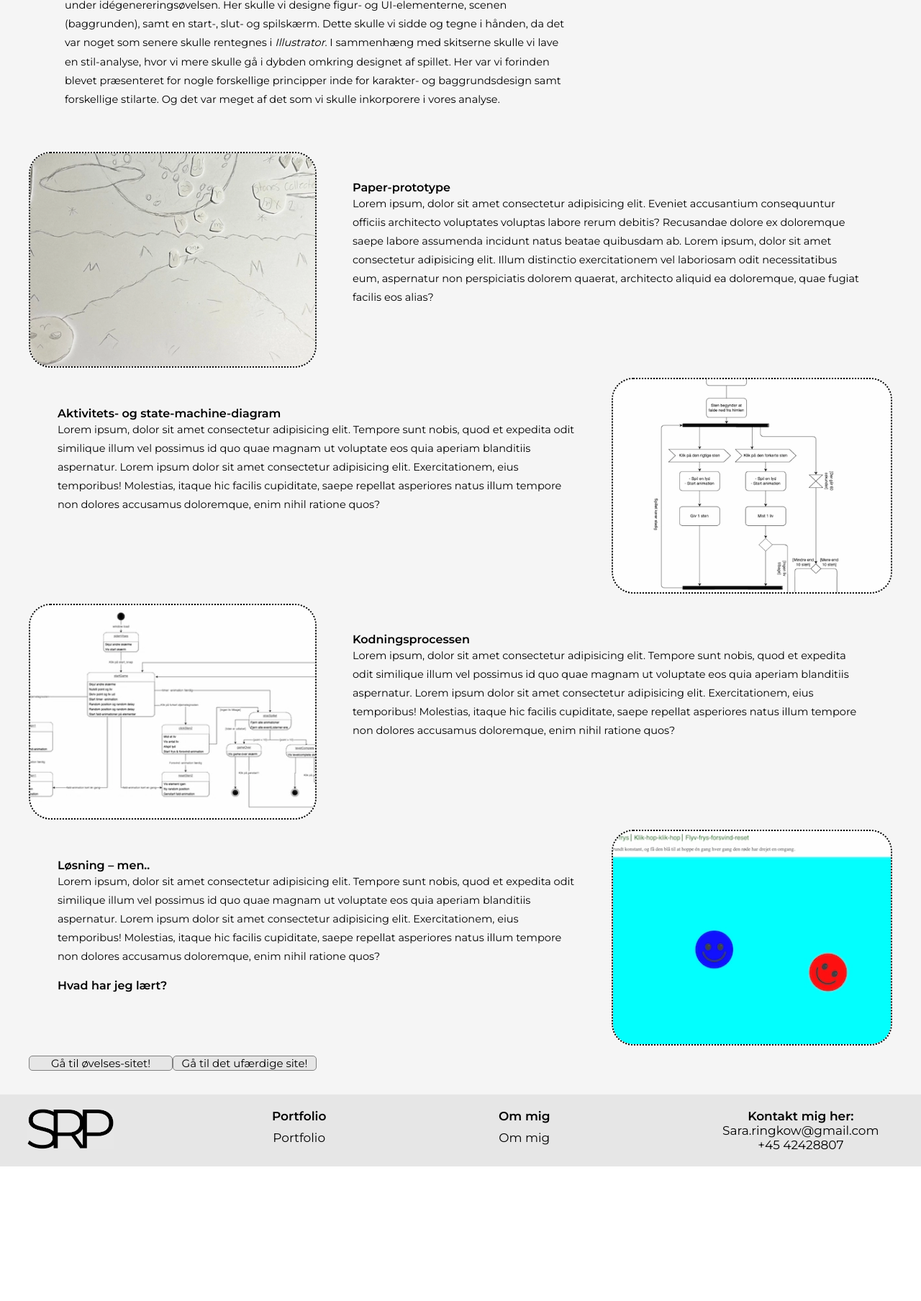
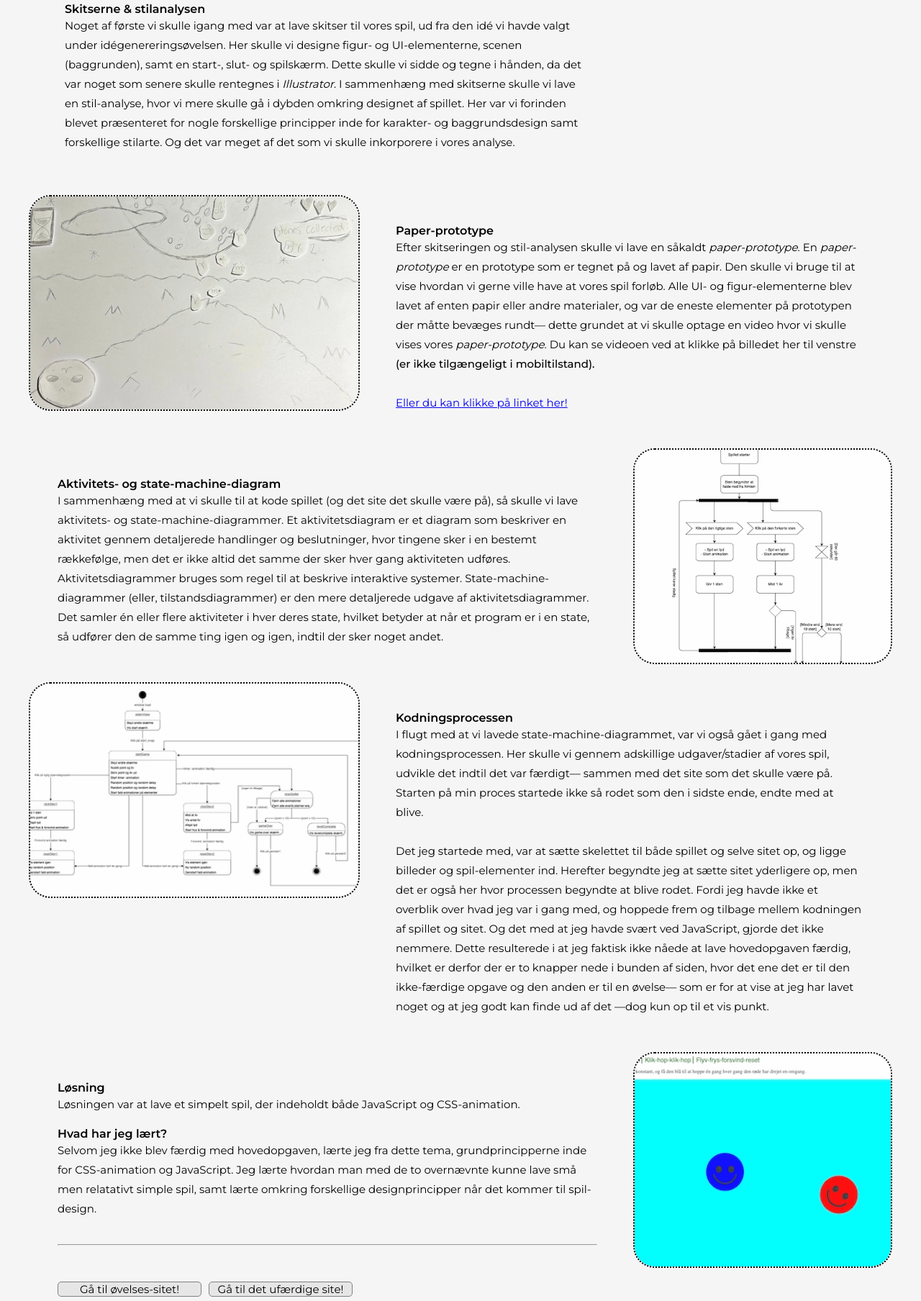
Before and after one commit to sararingkow/portfolio_eksamen, a plain HTML site: page t4_animation.html in a window 1280 px wide. Shown: the part 992-2800 px from the top of the page at 72% size. Before the commit the page ends 2613 px from the top, so only its background shows below. Drawn offline with Linux system fonts and the light colour scheme; a web font is replaced by a local one.

Commit message:
Små-ændringer + ændring af h1 font

```diff
--- a/css/kontakt.css
+++ b/css/kontakt.css
@@ -36,7 +36,7 @@ img {
 }
 
 .sticky-indhold h1 {
-  font-family: "Josefin Sans";
+  font-family: "Tektur";
   color: #000000;
   text-align: center;
   font-size: 30px;
@@ -96,7 +96,7 @@ h3 {
 }
 
 .main-column h1 {
-  font-family: "Josefin Sans";
+  font-family: "Tektur";
   color: #000;
   font-size: 35px;
 }
--- a/css/layout.css
+++ b/css/layout.css
@@ -1,6 +1,6 @@
+@import url("https://fonts.googleapis.com/css2?family=Montserrat:wght@200;500;600&display=swap");
 @import url("https://fonts.googleapis.com/css2?family=Montserrat&display=swap");
-@import url("https://fonts.googleapis.com/css2?family=Montserrat:wght@600&display=swap");
-@import url("https://fonts.googleapis.com/css2?family=Josefin+Sans:wght@600&display=swap");
+@import url("https://fonts.googleapis.com/css2?family=Tektur:wght@400;500&display=swap");
 
 * {
   margin: 0;
--- a/css/om_mig.css
+++ b/css/om_mig.css
@@ -1,12 +1,12 @@
 /* Styling & postionering*/
 
 h1 {
-  font-family: "Josefin Sans";
-  font-size: 35px;
+  font-family: "Tektur";
+  font-size: 30px;
 }
 
 h2 em {
-  font-family: "Montserrat";
+  font-family: "Tektur";
   font-size: 20px;
 }
 
--- a/css/t2_studiestartsproeve.css
+++ b/css/t2_studiestartsproeve.css
@@ -69,7 +69,7 @@ main {
 
 h1 {
   text-align: center;
-  font-family: "Josefin Sans";
+  font-family: "Tektur";
   font-size: 35px;
 }
 
@@ -96,7 +96,7 @@ p {
 }
 
 #btn {
-  margin-left: 10px;
+  margin-left: 40px;
 }
 
 @media (max-width: 800px) {
@@ -137,14 +137,11 @@ p {
   p,
   h2 {
     text-align: center;
-    font-size: 16px;
+    font-size: 14px;
   }
   #btn {
     display: flex;
     justify-content: center;
-  }
-
-  #btn hr {
-    display: none;
+    margin-left: 10px;
   }
 }
--- a/css/t3_ux.css
+++ b/css/t3_ux.css
@@ -69,7 +69,7 @@ main {
 
 h1 {
   text-align: center;
-  font-family: "Josefin Sans";
+  font-family: "Tektur";
   font-size: 35px;
 }
 
@@ -81,7 +81,7 @@ h2 {
 p {
   font-family: "Montserrat";
   line-height: 1.8;
-  font-size: 15.5px;
+  font-size: 15px;
 }
 
 .row a {
--- a/css/t4_animation.css
+++ b/css/t4_animation.css
@@ -11,13 +11,11 @@
 
 .floatleft3 {
   grid-column: 2/4;
-  margin: 20px;
 }
 
 .floatright4 {
   grid-column: 1/3;
   padding: 10px;
-  margin: 20px;
 }
 
 .floatright3 {
@@ -76,6 +74,8 @@
 #btn {
   display: flex;
   justify-content: space-between;
+  margin-left: 30px;
+  gap: 10px;
 }
 
 /* Styling & postionering*/
@@ -86,7 +86,7 @@ main {
 
 h1 {
   text-align: center;
-  font-family: "Josefin Sans";
+  font-family: "Tektur";
   font-size: 35px;
 }
 
@@ -107,10 +107,18 @@ h2 {
   padding-top: 5%;
 }
 
+strong {
+  font-weight: 500;
+}
+
+.floatright3_1 a {
+  text-decoration: underline;
+}
+
 p {
   font-family: "Montserrat";
   line-height: 1.8;
-  font-size: 14.5px;
+  font-size: 15px;
 }
 
 @media (max-width: 800px) {
@@ -157,5 +165,7 @@ p {
   #btn {
     display: flex;
     justify-content: space-between;
+    margin-left: 20px;
+    gap: 10px;
   }
 }
--- a/css/t5_indhold.css
+++ b/css/t5_indhold.css
@@ -73,7 +73,7 @@ main {
 
 h1 {
   text-align: center;
-  font-family: "Josefin Sans";
+  font-family: "Tektur";
   font-size: 35px;
 }
 
@@ -97,17 +97,18 @@ h2 {
 p {
   font-family: "Montserrat";
   line-height: 1.5;
-  font-size: 15.5px;
+  font-size: 15px;
 }
 
 #btn {
   display: flex;
   justify-content: space-between;
+  margin-left: 40px;
+  gap: 10px;
 }
 
 @media (max-width: 800px) {
-  .container2_3 {
-    display: grid;
+  .container2_4 {
     grid-template-columns: 1fr;
     gap: 10px;
   }
@@ -126,7 +127,7 @@ p {
   .floatright5_1,
   .floatright5_3,
   .floatright5_4 {
-    margin: 20px;
+    margin: 25px;
   }
 
   .row img,
@@ -147,7 +148,7 @@ p {
   #btn {
     display: flex;
     justify-content: center;
-    margin-left: 50px;
+    margin-left: 40px;
     gap: 10px;
   }
 }
--- a/t4_animation.html
+++ b/t4_animation.html
@@ -91,23 +91,37 @@
                 <img src="/img/t4_skitse1.webp" alt="billede af spil-sktise">
             </div>
             <div class="row4_1">
-                <img src="/img/t4_paper_prototype.webp" alt="billede af paper-prototype">
+                <a href="https://www.youtube.com/watch?v=Kn70-Qk_jZs">
+                    <img src="/img/t4_paper_prototype.webp" alt="billede af paper-prototype"></a>
             </div>
             <div class="floatright3_1">
                 <h2>Paper-prototype</h2>
-                <p>Lorem ipsum, dolor sit amet consectetur adipisicing elit. Eveniet accusantium consequuntur officiis
-                    architecto voluptates voluptas labore rerum debitis? Recusandae dolore ex doloremque saepe labore
-                    assumenda incidunt natus beatae quibusdam ab. Lorem ipsum, dolor sit amet consectetur adipisicing
-                    elit. Illum distinctio exercitationem vel laboriosam odit necessitatibus eum, aspernatur non
-                    perspiciatis dolorem quaerat, architecto aliquid ea doloremque, quae fugiat facilis eos alias?</p>
+                <p>Efter skitseringen og stil-analysen skulle vi lave en såkaldt <em>paper-prototype</em>. En
+                    <em>paper-prototype</em> er
+                    en prototype som er tegnet på og lavet af papir. Den skulle vi bruge til at vise hvordan vi gerne
+                    ville have
+                    at vores spil forløb. Alle UI- og figur-elementerne blev lavet af enten papir eller andre
+                    materialer, og var de eneste elementer på prototypen der måtte bevæges rundt–– dette grundet at vi
+                    skulle optage en video hvor vi skulle vises vores <em>paper-prototype</em>. Du kan se videoen ved at
+                    klikke
+                    på billedet her til venstre <strong>(er ikke tilgængeligt i mobiltilstand).</strong>
+                    <br><br><a href="https://www.youtube.com/watch?v=Kn70-Qk_jZs">Eller du kan
+                        klikke på linket her!</a>
+                </p>
             </div>
             <div class="floatright3">
                 <h2>Aktivitets- og state-machine-diagram</h2>
-                <p>Lorem ipsum, dolor sit amet consectetur adipisicing elit. Tempore sunt nobis, quod et expedita odit
-                    similique illum vel possimus id quo quae magnam ut voluptate eos quia aperiam blanditiis aspernatur.
-                    Lorem ipsum dolor sit amet consectetur adipisicing elit. Exercitationem, eius temporibus! Molestias,
-                    itaque hic facilis cupiditate, saepe repellat asperiores natus illum tempore non dolores accusamus
-                    doloremque, enim nihil ratione quos?</p>
+                <p>I sammenhæng med at vi skulle til at kode spillet (og det site det skulle være på), så skulle vi lave
+                    aktivitets- og state-machine-diagrammer.
+                    Et aktivitetsdiagram er et diagram som beskriver en aktivitet gennem detaljerede handlinger og
+                    beslutninger, hvor tingene sker i en bestemt rækkefølge, men det er ikke altid det samme der sker
+                    hver gang aktiviteten udføres. Aktivitetsdiagrammer bruges som regel til at beskrive interaktive
+                    systemer.
+                    State-machine-diagrammer (eller, tilstandsdiagrammer) er den mere detaljerede udgave af
+                    aktivitetsdiagrammer. Det samler én eller flere aktiviteter i hver deres state, hvilket betyder at
+                    når et program er i en state, så udfører den de samme ting igen og igen, indtil der sker noget
+                    andet.
+                </p>
             </div>
             <div class="row4_3">
                 <img src="/img/t4_aktivitetsdigram.webp" alt="billede af et aktivitetsdigram">
@@ -117,31 +131,44 @@
             </div>
             <div class="floatright3_3">
                 <h2>Kodningsprocessen</h2>
-                <p>Lorem ipsum, dolor sit amet consectetur adipisicing elit. Tempore sunt nobis, quod et expedita odit
-                    similique illum vel possimus id quo quae magnam ut voluptate eos quia aperiam blanditiis aspernatur.
-                    Lorem ipsum dolor sit amet consectetur adipisicing elit. Exercitationem, eius temporibus! Molestias,
-                    itaque hic facilis cupiditate, saepe repellat asperiores natus illum tempore non dolores accusamus
-                    doloremque, enim nihil ratione quos?</p>
+                <p>I flugt med at vi lavede state-machine-diagrammet, var vi også gået i gang med kodningsprocessen. Her
+                    skulle vi gennem adskillige udgaver/stadier af vores spil, udvikle det indtil det var færdigt––
+                    sammen med det site som det skulle være på. Starten på min proces startede ikke så rodet som den i
+                    sidste ende, endte med at blive. <br>
+                    <br>
+                    Det jeg startede med, var at sætte skelettet til både spillet og
+                    selve sitet op, og ligge billeder og spil-elementer ind. Herefter begyndte jeg at sætte sitet
+                    yderligere op, men det er også her hvor processen begyndte at blive rodet. Fordi jeg havde ikke et
+                    overblik over hvad jeg var i gang med, og hoppede frem og tilbage mellem kodningen af spillet og
+                    sitet. Og det med at jeg havde svært ved JavaScript, gjorde det ikke nemmere. Dette resulterede i at
+                    jeg faktisk ikke nåede at lave hovedopgaven færdig, hvilket er derfor der er to knapper nede i
+                    bunden af siden, hvor det ene det er til den ikke-færdige opgave og den anden er til en øvelse–– som
+                    er
+                    for at vise at jeg har lavet noget og at jeg godt kan finde ud af det ––dog kun op til et vis punkt.
+                </p>
             </div>
             <div class="floatright3_4">
-                <h2>Løsning – men..</h2>
-                <p>Lorem ipsum, dolor sit amet consectetur adipisicing elit. Tempore sunt nobis, quod et expedita odit
-                    similique illum vel possimus id quo quae magnam ut voluptate eos quia aperiam blanditiis aspernatur.
-                    Lorem ipsum dolor sit amet consectetur adipisicing elit. Exercitationem, eius temporibus! Molestias,
-                    itaque hic facilis cupiditate, saepe repellat asperiores natus illum tempore non dolores accusamus
-                    doloremque, enim nihil ratione quos?</p>
+                <h2>Løsning</h2>
+                <p>Løsningen var at lave et simpelt spil, der indeholdt både JavaScript og CSS-animation. </p>
                 <br>
                 <h2>Hvad har jeg lært?</h2>
-                <p></p>
+                <p>Selvom jeg ikke blev færdig med hovedopgaven, lærte jeg fra dette tema, grundprincipperne inde for
+                    CSS-animation og JavaScript. Jeg lærte hvordan man med de to overnævnte kunne lave små men
+                    relatativt simple spil, samt lærte omkring forskellige designprincipper når det kommer til
+                    spil-design. </p>
+                <br>
+                <br>
+                <hr>
             </div>
             <div class="row4_4">
                 <img src="/img/t4_animation.webp" alt="billede af et spil">
             </div>
             <div id="btn">
+                <br>
                 <form action="https://sararingkow.dk/kea/04_animation/sararpetersen_effekt_5_6_7_8/drej_hop.html">
                     <button type="submit">Gå til øvelses-sitet!</button>
                 </form>
-                <br>
+
                 <form action="https://sararingkow.dk/kea/04_animation/website/index.html">
                     <button type="submit">Gå til det ufærdige site!</button>
                 </form>
@@ -151,8 +178,11 @@
             </div>
 
         </div>
+
     </main>
+
 </body>
+
 <footer class="site-footer">
     <div class="footer-container">
         <div class="logo-column">
```
Also changed, not shown: css/forside.css (+17 -10 lines), css/portfolio.css (+5 -5 lines), portfolio.html (+1 -1 lines), t2_studiestartsproeve.html (+4 -2 lines), t3_ux.html (+10 -6 lines), t5_indhold.html (+25 -12 lines), 1 other file.
